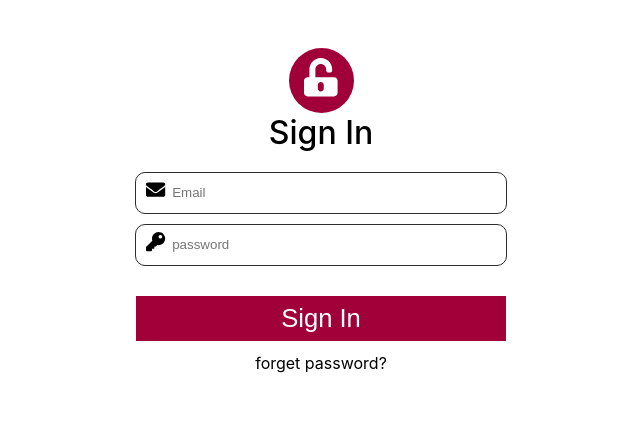
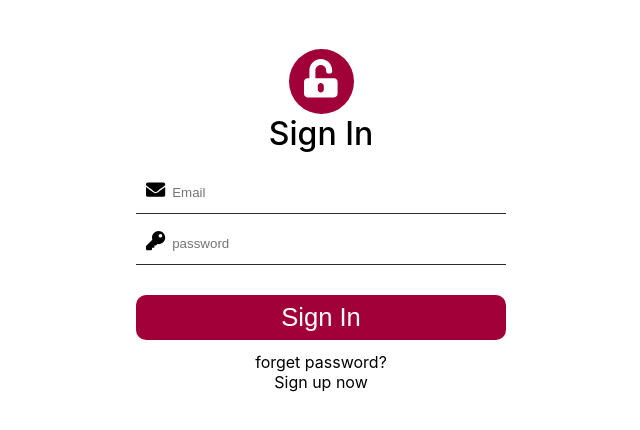
Before and after one commit to steamed-potatoes/potato-front, a React (Create React App) app: page /Login in a window 1280 px wide. Shown: the top 430 px of the page, without its empty margins (319-959 px from the left). Built offline with nearby package versions, Linux system fonts and the light colour scheme.

Commit message:
eslint 설정

```diff
--- a/package.json
+++ b/package.json
@@ -29,5 +29,10 @@
       "last 1 firefox version",
       "last 1 safari version"
     ]
+  },
+  "devDependencies": {
+    "eslint-config-airbnb": "^18.2.1",
+    "eslint-config-prettier": "^7.2.0",
+    "prettier": "^2.2.1"
   }
 }
--- a/src/containers/home/Home.js
+++ b/src/containers/home/Home.js
@@ -1,5 +1,10 @@
 import React from 'react';
 
 export default function Home() {
-  return <div>Home</div>;
+  return (
+    <div>
+      Home
+      <a href="/Login">Sign In now</a>
+    </div>
+  );
 }
--- a/src/containers/login/Login.css
+++ b/src/containers/login/Login.css
@@ -1,13 +1,12 @@
-
 .Login__Container {
   height: 100vh;
   width: 100vw;
   display: flex;
   flex-direction: column;
-    justify-content:center;
+  justify-content: center;
 }
 
-.Login__Item__Header{
+.Login__Item__Header {
   font-weight: 450;
   font-size: larger;
   padding: 0 10px;
@@ -24,15 +23,15 @@
 .Item__Logo {
   width: 45px;
   height: 45px;
-    margin:auto;
+  margin: auto;
   padding: 10px;
-    border-radius:50%;
-    background-color: #a00037
+  border-radius: 50%;
+  background-color: #a00037;
 }
 form {
   margin-top: 10px;
 }
-.Login__form{
+.Login__form {
   margin: 10px;
 }
 
@@ -46,11 +45,11 @@ input {
   margin-bottom: 2px;
 }
 .area__email {
-    /* border-bottom: 1px solid rgb(45, 45, 45); */
+  border-bottom: 1px solid rgb(45, 45, 45);
 
-    border: 1px solid rgb(45, 45, 45);
+  /* border: 1px solid rgb(45, 45, 45);
     border-radius: 10px;
-
+    */
   padding: 5px 10px;
   width: 350px;
   height: 30px;
@@ -59,16 +58,15 @@ input {
   text-align: left;
 }
 
-
 #label__Email {
   color: rgb(110, 110, 110);
 }
 
 .area__pw {
-    /* border-bottom: 1px solid rgb(45, 45, 45); */
+  border-bottom: 1px solid rgb(45, 45, 45);
 
-    border: 1px solid rgb(45, 45, 45);
-    border-radius: 10px;
+  /* border: 1px solid rgb(45, 45, 45);
+    border-radius: 10px;  */
 
   padding: 5px 10px;
   width: 350px;
@@ -82,18 +80,17 @@ input {
   color: rgb(110, 110, 110);
 }
 
-
-#Item__submit{
-    background:#a00037;
-    color:#fff;
-    border:none;
-
-    height:45px;
+#Item__submit {
+  background: #a00037;
+  color: #fff;
+  border: none;
+  border-radius: 10px;
+  height: 45px;
   width: 370px;
-    font-size:1.6em;
-    padding:0 2em;
-    cursor:pointer;
-    transition:800ms ease all;
+  font-size: 1.6em;
+  padding: 0 2em;
+  cursor: pointer;
+  transition: 800ms ease all;
   margin-top: 20px;
 
   /* background:#fff;
@@ -101,10 +98,9 @@ input {
     border: 2px solid #a00037; */
 }
 
-
-#Item__submit:hover{
-    background:#fff;
-    color:#a00037;
+#Item__submit:hover {
+  background: #fff;
+  color: #a00037;
   border: 2px solid #a00037;
   border-radius: 10px;
 
@@ -112,48 +108,18 @@ input {
     color:#fff;
     border:none; */
 
-    transition:800ms ease all;
+  transition: 800ms ease all;
 }
-
 
 .Login__Item__Under {
   flex-basis: 50%;
 }
 
-
-
-
 input:focus {
-    outline:none;
-
+  outline: none;
 }
 
-/*
-            <div className="Login__Item__Header">
-                <div className="Item__Logo">
-                    <FontAwesomeIcon size="2x" style={headerIconStyle} icon={faUnlockAlt}/>
-                </div>
-                Sign In
-            </div>
-            <form id="Login__Item__Form">
-            <div className="Login__form" id="Item__id">
-                <label>Email-Address<br/>
-                    <FontAwesomeIcon icon={faEnvelope}/>
-                    <input type="text" name="user-Email" placeholder="Email" style={inputStyle}></input>
-                </label>
-            </div>
-            <div className="Login__form" id="Item__pw">
-                <label>password<br/>
-                    <FontAwesomeIcon className="Icon__Logo" icon={faKey}/>
-                    <input type="password" name="user-Pw" placeholder="password" style={inputStyle}></input>
-                </label>
-            </div>
-            <div className="Login__form" id="Item__submit">
-                <input type="submit" value="Sign In"></input>
-            </div>
-            </form>
-            <div className="Login__Item__Under">
-                forget password?
-
-            </div>
-            */
+a {
+  color: black;
+  text-decoration: none;
+}
--- a/src/containers/login/Login.js
+++ b/src/containers/login/Login.js
@@ -1,45 +1,65 @@
 import React from 'react';
-import { FontAwesomeIcon } from '@fortawesome/react-fontawesome'
-import { faKey, faUnlockAlt, faEnvelope } from '@fortawesome/free-solid-svg-icons'
+import { FontAwesomeIcon } from '@fortawesome/react-fontawesome';
+import {
+  faKey,
+  faUnlockAlt,
+  faEnvelope,
+} from '@fortawesome/free-solid-svg-icons';
 import './Login.css';
 
 export default function Login() {
   const inputStyle = {
-        border:"none",
-    }
+    border: 'none',
+  };
   const headerIconStyle = {
-        color:"white",
-
-    }
+    color: 'white',
+  };
 
   return (
     <div className="Login__Container">
       <div className="Login__Item__Header">
         <div className="Item__Logo">
-                    <FontAwesomeIcon size="2x" style={headerIconStyle} icon={faUnlockAlt}/>
+          <FontAwesomeIcon
+            size="2x"
+            style={headerIconStyle}
+            icon={faUnlockAlt}
+          />
         </div>
         <span id="header__print">Sign In</span>
       </div>
       <form id="Login__Item__Form">
         <div className="Login__form" id="Item__id">
           <div className="area__email">
-                    <FontAwesomeIcon size="1.8x" icon={faEnvelope}/>
-                    <input type="text" id="input__email" name="user-Email" placeholder="Email" style={inputStyle}></input>
+            <FontAwesomeIcon size="1.8x" icon={faEnvelope} />
+            <input
+              type="text"
+              id="input__email"
+              name="user-Email"
+              placeholder="Email"
+              style={inputStyle}
+            />
           </div>
         </div>
         <div className="Login__form" id="Item__pw">
           <div className="area__pw">
-                    <FontAwesomeIcon className="Icon__Logo" icon={faKey}/>
-                    <input type="password" id="input__pw" name="user-Pw" placeholder="password" style={inputStyle}></input>
+            <FontAwesomeIcon className="Icon__Logo" icon={faKey} />
+            <input
+              type="password"
+              id="input__pw"
+              name="user-Pw"
+              placeholder="password"
+              style={inputStyle}
+            />
           </div>
         </div>
-            <div className="Login__form" >
-                <input type="submit" id="Item__submit" value="Sign In"></input>
+        <div className="Login__form">
+          <input type="submit" id="Item__submit" value="Sign In" />
         </div>
       </form>
       <div className="Login__Item__Under">
         forget password?
-
+        <br />
+        <a href="/Signup">Sign up now</a>
       </div>
     </div>
   );
--- a/src/routes/index.js
+++ b/src/routes/index.js
@@ -6,7 +6,7 @@ import Login from 'containers/login/Login';
 const Routes = () => (
   <Switch>
     <Route exact path="/" component={Home} />
-    <Route path="/login" component={Login} />
+    <Route path="/Login" component={Login} />
   </Switch>
 );
 
```
Also changed, not shown: 1 other file (tests, documents, lock files or other folders). Lines whose indentation alone changed are shown as unchanged.
